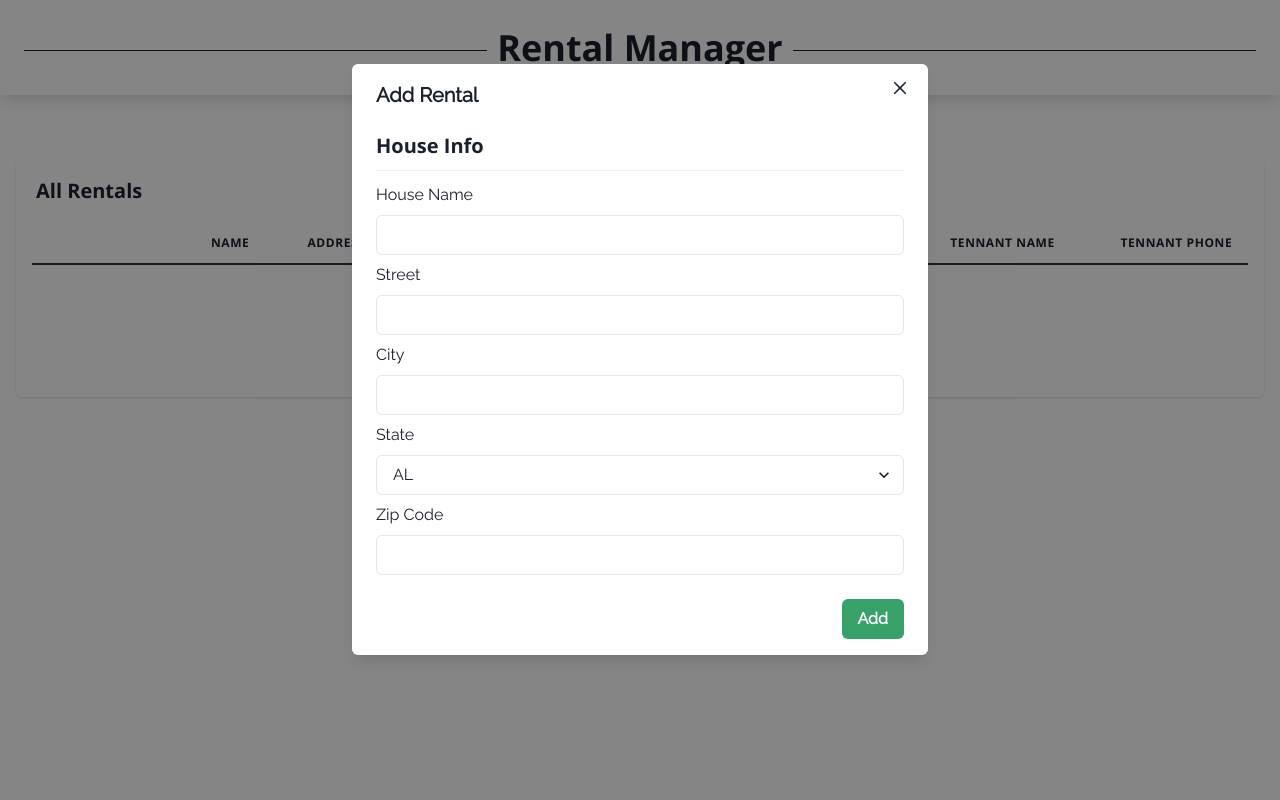
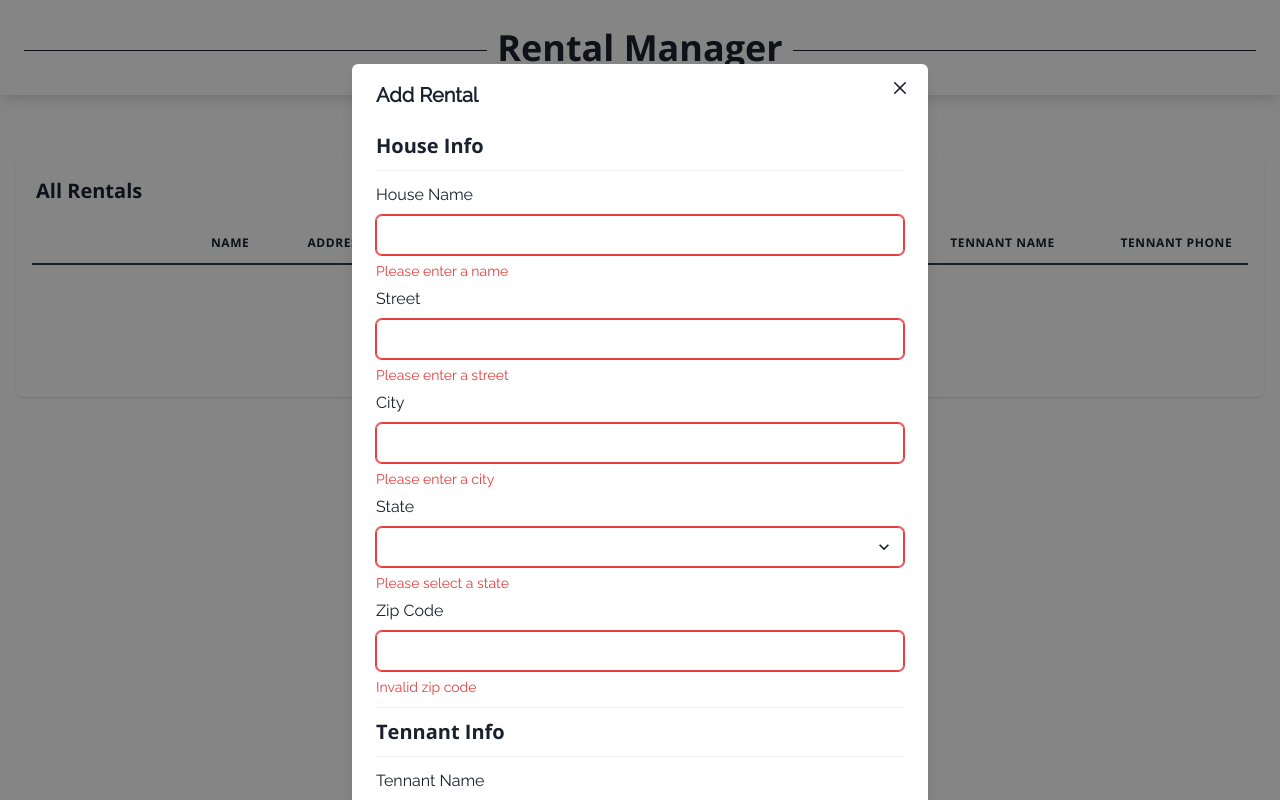
Before and after one commit to Nexite/rental-manager, a Next.js app: page / in a window 1280 px wide. Both pictures are taken after a click on the button "Add New Rental". Built offline with nearby package versions, Linux system fonts and the light colour scheme.

Commit message:
finish main functionality

```diff
--- a/next.config.js
+++ b/next.config.js
@@ -1,8 +1,5 @@
 /** @type {import('next').NextConfig} */
 const nextConfig = {
-  // typescript: {
-  //   ignoreBuildErrors: true,
-  // },
   reactStrictMode: true,
 }
 
--- a/src/components/AddRentalModal.tsx
+++ b/src/components/AddRentalModal.tsx
@@ -1,11 +1,4 @@
-import {
-  ChangeEvent,
-  Dispatch,
-  PropsWithChildren,
-  useEffect,
-  useReducer,
-  useState,
-} from "react";
+import { ChangeEvent, Dispatch, PropsWithChildren, useEffect, useReducer, useState } from "react";
 
 import {
   Modal,
@@ -24,17 +17,9 @@ import {
   Select,
   FormErrorMessage,
 } from "@chakra-ui/react";
-import {
-  Rental,
-  RentalObjectInterface,
-  RentalUpdateParams,
-} from "@/lib/rental";
+import { Rental, RentalObjectInterface, RentalUpdateParams } from "@/lib/rental";
 import { mergeDeep, stateCodes } from "@/utils/misc";
-import {
-  NonFunctionPublicInterfaceRecurse,
-  WritableProps,
-  RecursivePartial,
-} from "@/utils/types";
+import { NonFunctionPublicInterfaceRecurse, WritableProps, RecursivePartial } from "@/utils/types";
 
 type RentalModalProps = PropsWithChildren<{
   isOpen: boolean;
@@ -45,7 +30,6 @@ type RentalModalProps = PropsWithChildren<{
   onUpdate?: (rental: Rental) => void;
 }>;
 
-// type atestAddressUpdates = NonFunctionPublicInterfaceRecurse<string>;
 type RentalModalUpdates = WritableProps<NonFunctionPublicInterfaceRecurse<Rental>>;
 export const AddRentalModal = ({
   isOpen,
@@ -57,26 +41,34 @@ export const AddRentalModal = ({
 }: // children,
 RentalModalProps) => {
   // React cannot read property updates on class objects so when we update the rental object we need to force a re-render
-  const [rentalStateUpdate, updateState] = useState<any>();
   const [rental, updateRental] = useReducer(
-    (prev: RentalObjectInterface, updates: RecursivePartial<RentalObjectInterface>) => {
+    (
+      prev: RentalObjectInterface,
+      updates: RecursivePartial<RentalObjectInterface> & { reset?: Boolean },
+    ) => {
+      if (updates.reset) return updates;
+
       const temp = mergeDeep({}, prev, updates);
-      // console.log(temp);
       return temp;
     },
-    { ...(initialRental?.toObject() || { address: {}} as RentalObjectInterface) },
+    {
+      ...(initialRental?.toObject() ||
+        ({ address: {}, reset: true } as RecursivePartial<RentalObjectInterface> & {
+          reset?: Boolean;
+        })),
+    },
   );
-  // console.log("Rental: ", rental);
-
-  useEffect(() => {
-    // console.log(rental);
-  }, [rentalStateUpdate]);
 
   return (
     <Modal
       isOpen={isOpen}
       onClose={() => {
-        updateRental({ ...(initialRental?.toObject() || { address: {}} as RentalObjectInterface) });
+        updateRental({
+          ...(initialRental?.toObject() ||
+            ({ address: {}, reset: true } as RecursivePartial<RentalObjectInterface> & {
+              reset?: Boolean;
+            })),
+        });
         onClose();
       }}
       size={"xl"}
@@ -87,16 +79,24 @@ RentalModalProps) => {
         <ModalCloseButton />
         <ModalBody>
           <FormHouseInfo rental={rental} updateRental={updateRental} />
+          <Divider mb={"3"} mt={"3"} />
+          <FormTennantInfo rental={rental} updateRental={updateRental} />
+          <Divider mb={"3"} mt={"3"} />
+          <FormFinanceInfo rental={rental} updateRental={updateRental} />
         </ModalBody>
         <ModalFooter>
           <Button
             colorScheme={"green"}
             onClick={() => {
-              // console.log("UpdateRental: ", rental);
+              // updateRental({ address: {} } as RentalObjectInterface);
               onUpdate(rental);
-              updateRental({ ...(initialRental?.toObject() || { address: {}} as RentalObjectInterface) });
+              updateRental({
+                ...(initialRental?.toObject() ||
+                  ({ address: {}, reset: true } as RecursivePartial<RentalObjectInterface> & {
+                    reset?: Boolean;
+                  })),
+              });
               onClose();
-              // onUpdate(Rental.fromObject(rental));
             }}
           >
             {edit ? "Save" : "Add"}
@@ -131,33 +131,42 @@ function FormHouseInfo({
     <>
       <Heading size="md">House Info</Heading>
       <Divider mb={"3"} mt={"3"} />
-      <FormControl>
+      <FormControl isInvalid={!!!rental.name}>
         <FormLabel>House Name</FormLabel>
         <Input id={"name"} value={rental.name} onChange={update} />
+        <FormErrorMessage>Please enter a name</FormErrorMessage>
       </FormControl>
 
-      <FormControl>
+      <FormControl isInvalid={!!!rental.address.street}>
         <FormLabel paddingTop={"2"}>Street</FormLabel>
         <Input id={"_street"} value={rental.address.street} onChange={update} />
+        <FormErrorMessage>Please enter a street</FormErrorMessage>
       </FormControl>
 
-      <FormControl>
+      <FormControl isInvalid={!!!rental.address.city}>
         <FormLabel paddingTop={"2"}>City</FormLabel>
         <Input id={"_city"} value={rental.address.city} onChange={update} />
+        <FormErrorMessage>Please enter a city</FormErrorMessage>
       </FormControl>
 
-      <FormControl>
+      <FormControl isInvalid={!stateCodes.includes(rental.address.state)}>
         <FormLabel paddingTop={"2"}>State</FormLabel>
         <Select id={"_state"} placeholder="" value={rental.address.state} onChange={update}>
+          <option />
           {stateCodes.map((state) => (
             <option key={state} value={state}>
               {state}
             </option>
           ))}
         </Select>
+        <FormErrorMessage>Please select a state</FormErrorMessage>
       </FormControl>
 
-      <FormControl isInvalid={rental.address.zip?.length !== 5 && !!rental.address?.zip}>
+      <FormControl
+        isInvalid={
+          !rental.address.zip || (rental.address.zip?.length !== 5 && !!rental.address?.zip)
+        }
+      >
         <FormLabel paddingTop={"2"}>Zip Code</FormLabel>
         <Input
           value={rental.address.zip}
@@ -168,8 +177,126 @@ function FormHouseInfo({
             if (newZip.length === 0 || (newZip.length <= 5 && /^\d+$/.test(newZip))) update(e);
           }}
         />
-        <FormErrorMessage>Invalid Zip Code</FormErrorMessage>
+        <FormErrorMessage>Invalid zip code</FormErrorMessage>
       </FormControl>
     </>
   );
 }
+
+function FormTennantInfo({
+  rental,
+  updateRental,
+}: {
+  rental: RentalUpdateParams;
+  updateRental: Dispatch<Rental | RecursivePartial<RentalModalUpdates>>;
+}) {
+  function update(e: ChangeEvent<HTMLInputElement | HTMLSelectElement>) {
+    if (e.target.id.startsWith("_")) {
+      updateRental({
+        address: {
+          [e.target.id.replace(/^./, "")]: e.target.value,
+        },
+      });
+      return;
+    }
+    updateRental({
+      [e.target.id]: e.target.value,
+    });
+  }
+  return (
+    <>
+      <Heading size="md">Tennant Info</Heading>
+      <Divider mb={"3"} mt={"3"} />
+      <FormControl isInvalid={!!!rental.tennantName}>
+        <FormLabel>Tennant Name</FormLabel>
+        <Input id={"tennantName"} value={rental.tennantName} onChange={update} />
+        <FormErrorMessage>Please enter a tennant name</FormErrorMessage>
+      </FormControl>
+
+      <FormControl isInvalid={!!!rental.tennantPhoneNumber}>
+        <FormLabel paddingTop={"2"}>Phone Number</FormLabel>
+        <Input id={"tennantPhoneNumber"} value={rental.tennantPhoneNumber} onChange={update} />
+        <FormErrorMessage>Please enter a phone number</FormErrorMessage>
+      </FormControl>
+    </>
+  );
+}
+
+function FormFinanceInfo({
+  rental,
+  updateRental,
+}: {
+  rental: RentalUpdateParams;
+  updateRental: Dispatch<Rental | RecursivePartial<RentalModalUpdates>>;
+}) {
+  function update(e: ChangeEvent<HTMLInputElement | HTMLSelectElement>) {
+    if (e.target.id.startsWith("_")) {
+      updateRental({
+        address: {
+          [e.target.id.replace(/^./, "")]: e.target.value,
+        },
+      });
+      return;
+    }
+    updateRental({
+      [e.target.id]: e.target.value,
+    });
+  }
+  return (
+    <>
+      <Heading size="md">Finance Info</Heading>
+      <Divider mb={"3"} mt={"3"} />
+      <FormControl>
+        <FormLabel>Rent Per Month</FormLabel>
+        <Input
+          id={"rentPerMonth"}
+          value={rental.rentPerMonth}
+          onChange={(e) => {
+            const newValue = e.target.value;
+            if (newValue.length === 0 || /^\d+$/.test(newValue)) update(e);
+          }}
+        />
+        <FormErrorMessage>Please enter rent per month</FormErrorMessage>
+      </FormControl>
+
+      <FormControl>
+        <FormLabel paddingTop={"2"}>Monthly Moragage</FormLabel>
+        <Input
+          id={"moragagePerMonth"}
+          value={rental.moragagePerMonth}
+          onChange={(e) => {
+            const newValue = e.target.value;
+            if (newValue.length === 0 || /^\d+$/.test(newValue)) update(e);
+          }}
+        />
+        <FormErrorMessage>Please enter moragage</FormErrorMessage>
+      </FormControl>
+
+      <FormControl>
+        <FormLabel paddingTop={"2"}>Monthly Maitinence</FormLabel>
+        <Input
+          id={"maintencePerMonth"}
+          value={rental.maintencePerMonth}
+          onChange={(e) => {
+            const newValue = e.target.value;
+            if (newValue.length === 0 || /^\d+$/.test(newValue)) update(e);
+          }}
+        />
+        <FormErrorMessage>Please enter maitinence per month</FormErrorMessage>
+      </FormControl>
+
+      <FormControl>
+        <FormLabel paddingTop={"2"}>Monthly Misc Cost</FormLabel>
+        <Input
+          id={"miscPerMonth"}
+          value={rental.miscPerMonth}
+          onChange={(e) => {
+            const newValue = e.target.value;
+            if (newValue.length === 0 || /^\d+$/.test(newValue)) update(e);
+          }}
+        />
+        <FormErrorMessage>Please enter monthly miscellaneous</FormErrorMessage>
+      </FormControl>
+    </>
+  );
+}
--- a/src/components/RentalProvider.tsx
+++ b/src/components/RentalProvider.tsx
@@ -33,13 +33,12 @@ export const RentalContext = createContext<
   ): void | undefined {},
 ]);
 
-function useErrorToast<T extends any[], R>(fn: (...x: T) => R) {
+export function useErrorToast<T extends any[], R>(fn: (...x: T) => R) {
   const toast = useToast();
   return (...x: T) => {
     try {
       return fn(...x);
     } catch (error: any) {
-      console.error(error);
       toast({
         title: "Error",
         description: error.message,
@@ -73,7 +72,6 @@ export default function RentalProvider({ children }: PropsWithChildren<{}>) {
   }, []);
 
   useEffect(() => {
-    // console.log("rentals changed: ", rentals);
     if (hasDataLoaded) {
       localStorageManager.write(rentals);
     }
--- a/src/lib/rental.ts
+++ b/src/lib/rental.ts
@@ -80,6 +80,8 @@ export class Address {
   }
 }
 
+// Rental class
+
 export class Rental {
   public name: string;
   public address: Address;
@@ -106,10 +108,15 @@ export class Rental {
     this.#tennant = new Tennant(tennantName, tennantPhoneNumber);
     this.#rentalCosts = { moragagePerMonth, maintencePerMonth, miscPerMonth } as RentalCosts;
   }
+
   // custom getters so you don't need to access tennant property directly
+
+  // Returns the name of the tenant
   get tennantName(): string {
     return this.#tennant.name;
   }
+
+   // Returns the tennant phone number for the current tennant.
   get tennantPhoneNumber(): string {
     return this.#tennant.phoneNumber;
   }
@@ -131,20 +138,20 @@ export class Rental {
     this.#rentalCosts.miscPerMonth = newCost;
   }
   get moragagePerMonth(): number {
-    return this.#rentalCosts.moragagePerMonth;
+    return parseInt(this.#rentalCosts.moragagePerMonth as unknown as string);
   }
   get maintencePerMonth(): number {
-    return this.#rentalCosts.maintencePerMonth;
+    return parseInt(this.#rentalCosts.maintencePerMonth as unknown as string);
   }
   get miscPerMonth(): number {
-    return this.#rentalCosts.miscPerMonth;
+    return parseInt(this.#rentalCosts.miscPerMonth as unknown as string);
   }
 
   get totalMonthlyCost(): number {
     return (
-      this.#rentalCosts.moragagePerMonth +
-      this.#rentalCosts.maintencePerMonth +
-      this.#rentalCosts.miscPerMonth
+      this.moragagePerMonth +
+      this.maintencePerMonth +
+      this.miscPerMonth
     );
   }
 
@@ -192,6 +199,18 @@ export class Rental {
       miscPerMonth: this.miscPerMonth,
     };
   }
+  static fromObject(object: RentalObjectInterface): Rental {
+    return new Rental(
+      object.name,
+      object.address,
+      object.tennantName,
+      object.tennantPhoneNumber,
+      object.rentPerMonth,
+      object.moragagePerMonth,
+      object.maintencePerMonth,
+      object.miscPerMonth,
+    );
+  }
 
   toString(): string {
     return `Name: ${this.name}, Address: ${this.address}, Rent Per Month: ${
--- a/src/pages/index.tsx
+++ b/src/pages/index.tsx
@@ -1,5 +1,5 @@
 import { AddRentalModal } from "@/components/AddRentalModal";
-import { RentalContext } from "@/components/RentalProvider";
+import { RentalContext, useErrorToast } from "@/components/RentalProvider";
 import { RentalTableItem } from "@/components/RentalTableItem";
 import { Address, Rental } from "@/lib/rental";
 import { SearchType, SortType } from "@/lib/rental-manager";
@@ -19,6 +19,7 @@ import {
   Button,
   useColorModeValue,
   useDisclosure,
+  Center,
 } from "@chakra-ui/react";
 import { useContext, useEffect } from "react";
 let i = 1;
@@ -30,7 +31,15 @@ export default function Home() {
 
   return (
     <>
-      <AddRentalModal isOpen={isOpen} onOpen={onOpen} onClose={onClose} />
+      <AddRentalModal
+        isOpen={isOpen}
+        onOpen={onOpen}
+        onClose={onClose}
+        onUpdate={useErrorToast((object) => {
+          const newRental = Rental.fromObject(object);
+          addRental(newRental);
+        })}
+      />
       <Card marginTop={"4rem"}>
         <CardHeader>
           <Heading size="md">All Rentals</Heading>
@@ -86,6 +95,15 @@ export default function Home() {
           </TableContainer>
         </CardBody>
       </Card>
+
+      <Center>
+        <Heading pt="10" size="lg">
+          Total Monthly Profit:{" "}
+          {rentals
+            .map((rental) => rental.monthlyRevenue)
+            .reduce((partialTotal, a) => partialTotal + a, 0)}
+        </Heading>
+      </Center>
     </>
   );
 }
```
